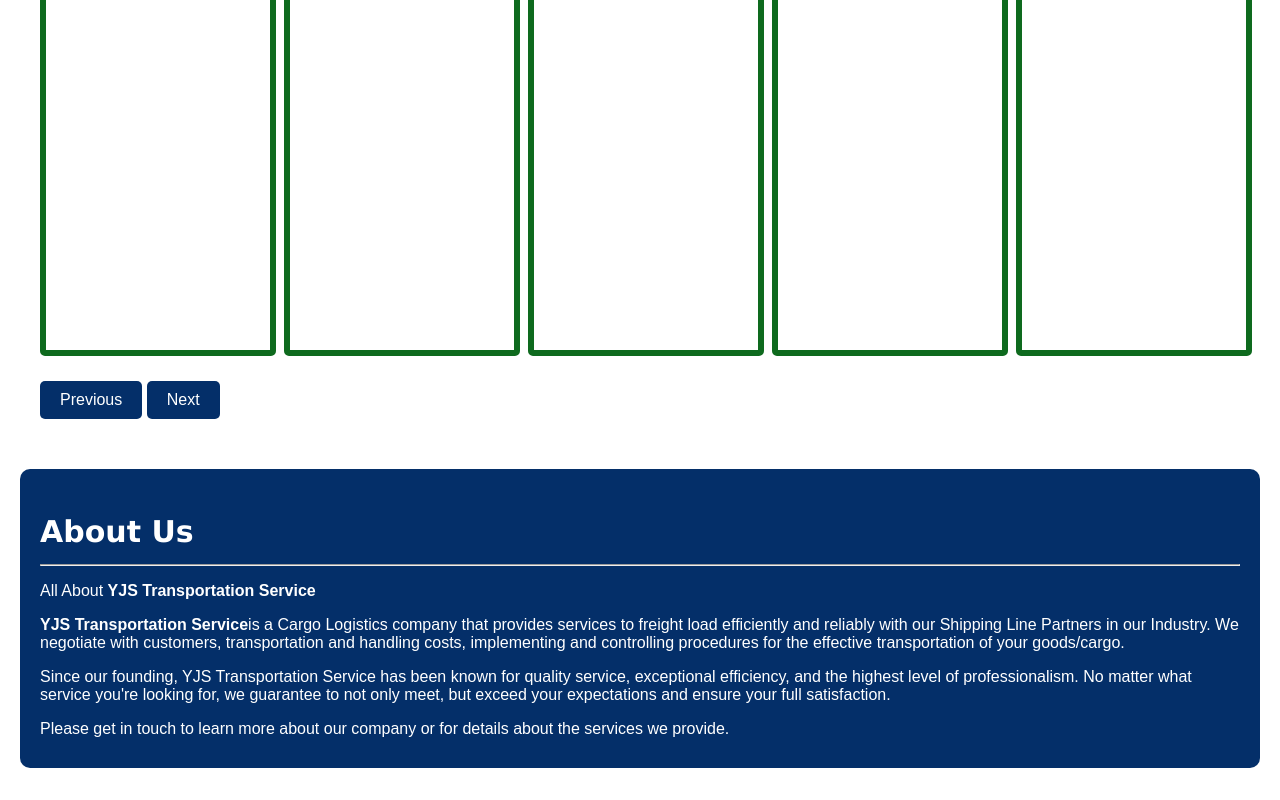
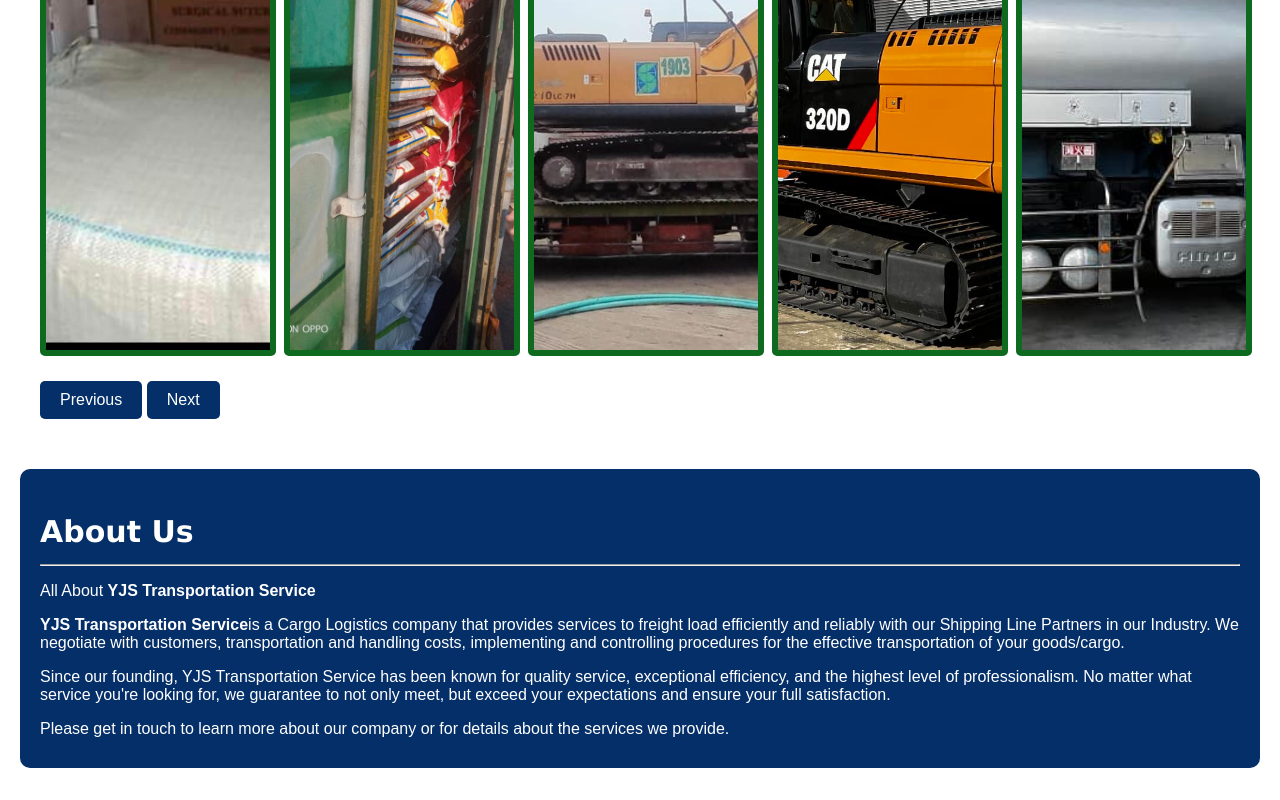
Before and after one commit to vidapsyche/YJS, a plain HTML site: page index.html in a window 1280 px wide. Both pictures are taken after a click on the button "Next". Shown: the part 1107-1907 px from the top of the page. Drawn offline with Linux system fonts and the light colour scheme.

Commit message:
Update index.html

```diff
--- a/index.html
+++ b/index.html
@@ -31,16 +31,16 @@
     <section id="images">
       <h2><i class="fas fa-camera"></i> <span class="icon-text">SHIPMENT GALLERY</span> <hr></h2>
       <div class="image-gallery">
-        <img src="images/C1.jpg" alt="Cargo 1">
-        <img src="images/C2.jpg" alt="Cargo 2">
-        <img src="images/FULLC.jpg" alt="Full Container">
-        <img src="images/FULLC3.jpg" alt="Full Container 3">
-        <img src="images/LCL.jpg" alt="Loose Cargo">
-        <img src="images/LCL2.jpg" alt="Loose Cargo 2">
-        <img src="images/FULLC2.jpg" alt="Full Container 2">
-        <img src="images/RC.jpg" alt="Rolling Cargo">
-        <img src="images/RC1.jpg" alt="Rolling Cargo 1">
-        <img src="images/RC2.jpg" alt="Rolling Cargo 2">
+        <img src="C1.jpg" alt="Cargo 1">
+        <img src="C2.jpg" alt="Cargo 2">
+        <img src="FULLC.jpg" alt="Full Container">
+        <img src="FULLC3.jpg" alt="Full Container 3">
+        <img src="LCL.jpg" alt="Loose Cargo">
+        <img src="LCL2.jpg" alt="Loose Cargo 2">
+        <img src="FULLC2.jpg" alt="Full Container 2">
+        <img src="RC.jpg" alt="Rolling Cargo">
+        <img src="RC1.jpg" alt="Rolling Cargo 1">
+        <img src="RC2.jpg" alt="Rolling Cargo 2">
       </div>
       <button id="prev-button">Previous</button>
       <button id="next-button">Next</button>
```
